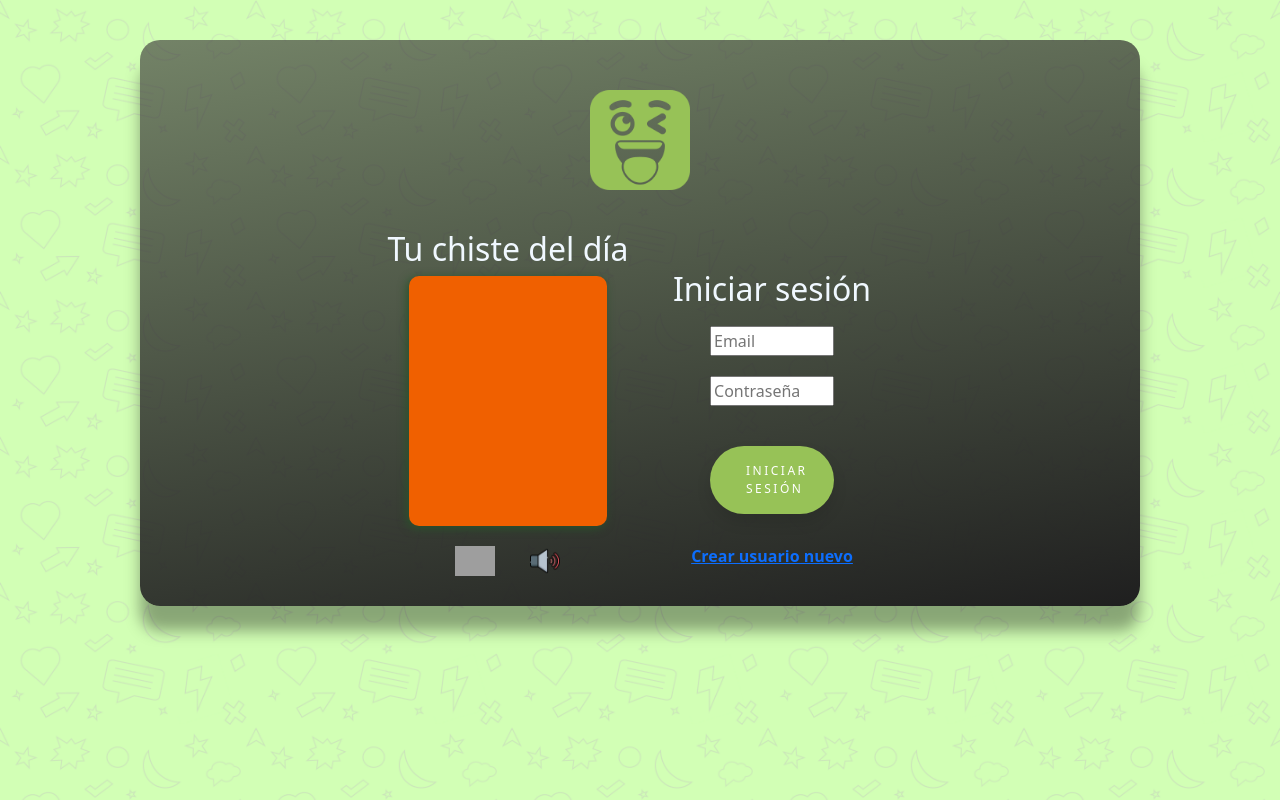
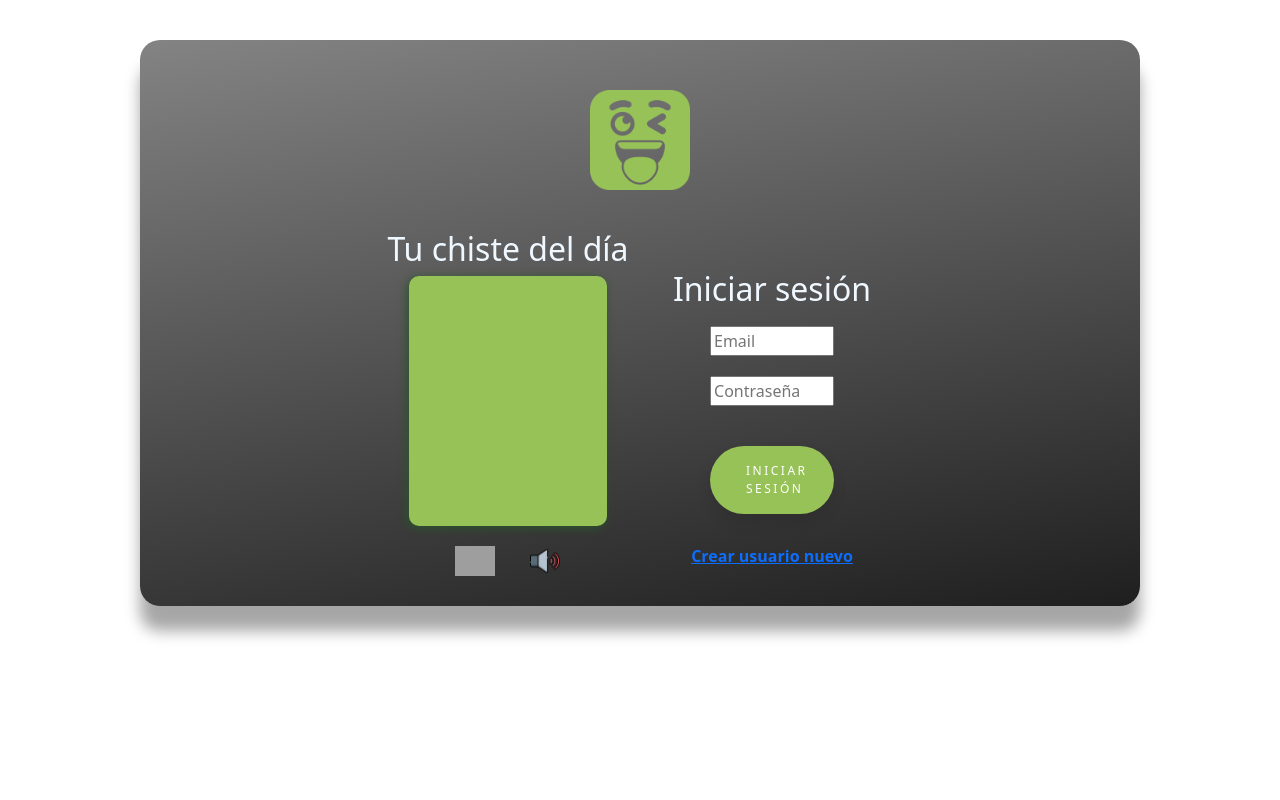
Before and after one commit to Wahandri/JokesWeb-2.0, a React (Create React App) app in the folder frontEnd/: page / in a window 1280 px wide. Shown: the top 800 px of the page. Built offline with nearby package versions, Linux system fonts and the light colour scheme; no server answers; grey boxes are pictures that could not be loaded; a web font is replaced by a local one.

Commit message:
update auth.js

```diff
--- a/frontEnd/src/App.css
+++ b/frontEnd/src/App.css
@@ -10,7 +10,7 @@
 Body {
     display: flex;
     flex-direction: column;
-    background-image: url(./images/fondo.png);
+
     background-size: 20%;
     background-color: #ffffff;
     font-weight: bold;
--- a/frontEnd/src/components/JokeCard/JokeCard.css
+++ b/frontEnd/src/components/JokeCard/JokeCard.css
@@ -63,7 +63,7 @@
   max-height: 400px;
   overflow: auto;
   border-radius: 10px;
-  background-color: #f06000;
+  background-color: #97C257;
   box-shadow: -2px 2px 10px rgb(41, 84, 42);
 }
 
```
